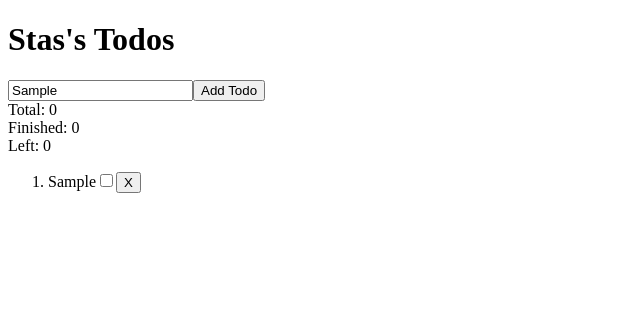
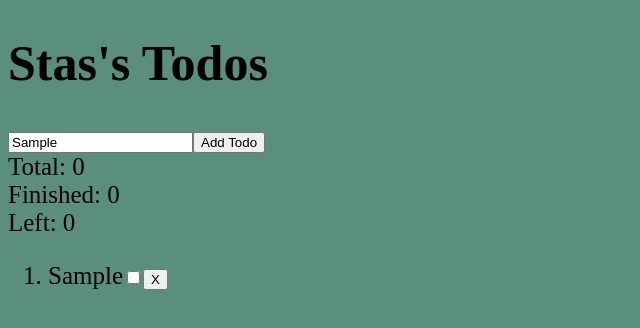
Before and after one commit to StasGavrilov/Todos-react, a React (Create React App) app: page / in a window 1280 px wide. Both pictures are taken after typing "Sample" into the empty fields and a click on the button "Add Todo". Shown: the top 328 px of the page, without its empty margins (0-640 px from the left). Built offline with nearby package versions, Linux system fonts and the light colour scheme.

Commit message:
added delete button

```diff
--- a/src/App.js
+++ b/src/App.js
@@ -1,9 +1,10 @@
 import React from "react";
-import TodosMain from "./Todos/components/TodosMain";
+import Todos from "./Todos/components/Todos";
+import todoApp from './Todos/css/todoApp.css'
 
 function App() {
   return (
-    <TodosMain />
+    <Todos />
   )
 }
 
--- a/src/Todos/components/Todo.js
+++ b/src/Todos/components/Todo.js
@@ -4,7 +4,8 @@ function Todo(props) {
     const {
         id,
         text,
-        isCompleted
+        isCompleted,
+        handleTodoDelete
     } = props
 
     return (
@@ -12,7 +13,7 @@ function Todo(props) {
             <li>
                 <span>{text}</span>
                 <input type='checkbox' value={isCompleted} />
-                <button>X</button>
+                <button onClick={() => handleTodoDelete(id)}>X</button>
             </li>
         </div>
     )
--- a/src/Todos/components/TodosMain.js
+++ b/src/Todos/components/Todos.js
@@ -9,7 +9,9 @@ function TodosMain() {
 
     useEffect(() => {
         const todoJSON = localStorage.getItem(local_storage_key)
-        if (todoJSON != null) setTodos(JSON.parse(todoJSON))
+        if (todoJSON != null) {
+            return setTodos(JSON.parse(todoJSON))
+        }
     }, [])
 
     useEffect(() => {
@@ -30,6 +32,10 @@ function TodosMain() {
         setText(event.target.value)
     }
 
+    function handleTodoDelete(id) {
+        setTodos(todos.filter(todo => todo.id !== id))
+    }
+
     return (
         <div>
             <h1>Stas's Todos</h1>
@@ -45,7 +51,7 @@ function TodosMain() {
             </div>
 
             <ol>
-                <TodosList todos={todos} />
+                <TodosList todos={todos} handleTodoDelete={handleTodoDelete} />
             </ol>
         </div>
     )
--- a/src/Todos/components/TodosList.js
+++ b/src/Todos/components/TodosList.js
@@ -2,13 +2,14 @@ import React from 'react';
 import Todo from './Todo';
 
 function TodosList(props) {
-    const { todos } = props
+    const { todos, handleTodoDelete } = props
 
     return (
         <>
             {todos.map(todo => {
-                return < Todo
+                return <Todo
                     key={todo.id}
+                    handleTodoDelete={handleTodoDelete}
                     id={todo.id}
                     text={todo.text}
                     isCompleted={todo.isCompleted}
--- /dev/null
+++ b/src/Todos/css/todoApp.css
@@ -0,0 +1,13 @@
+@import-normalize;
+
+*, *::before, *::after {
+  box-sizing: border-box;
+}
+
+html {
+  font-size: 25px;
+}
+
+body {
+  background: rgb(90, 143, 125);
+}
```
Also changed, not shown: 1 other file (tests, documents, lock files or other folders).
